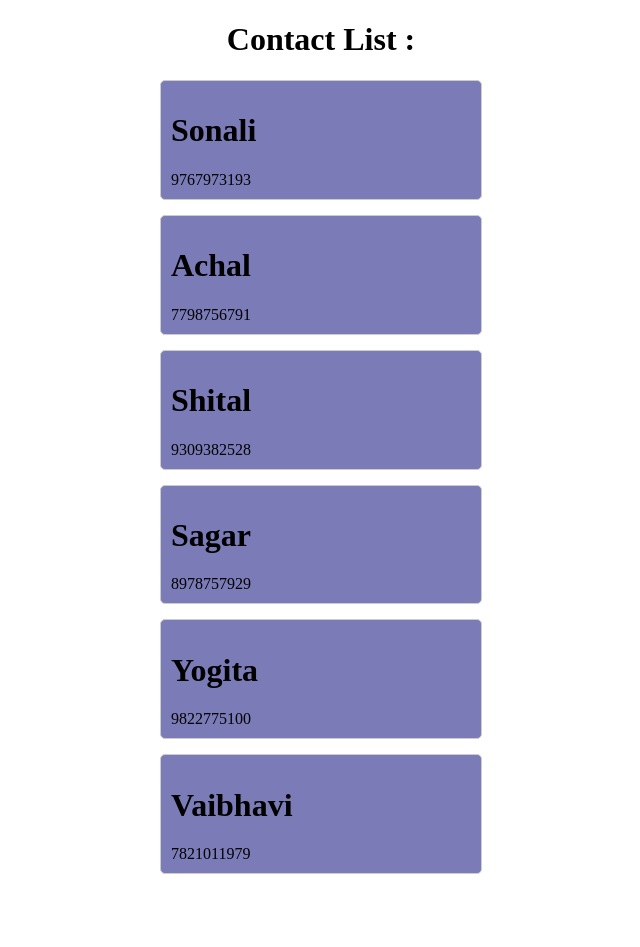
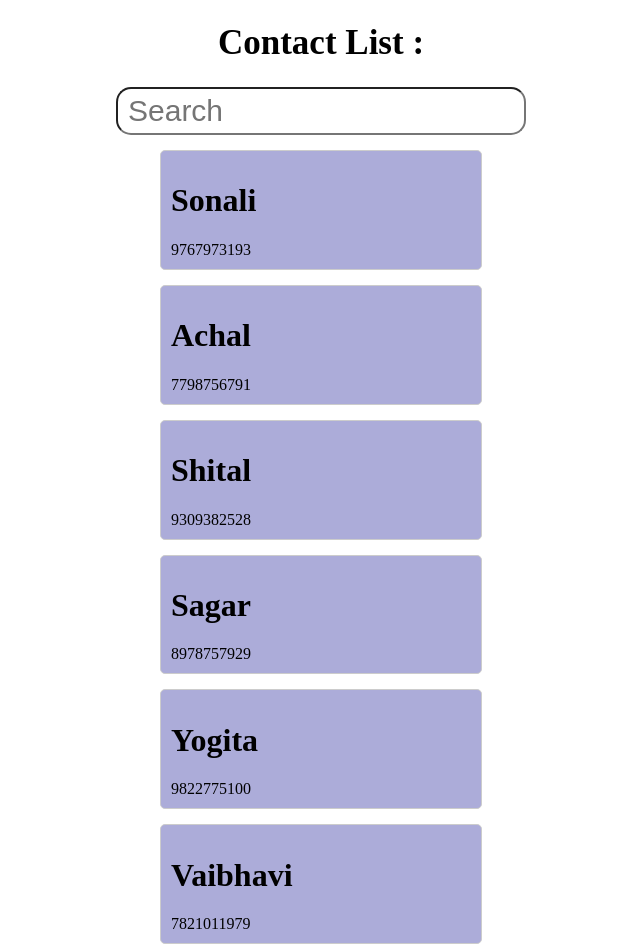
Before and after one commit to sonaligadekar20/Contact-List-App, a React app: page / in a window 1280 px wide. Shown: the whole page, without its empty margins (319-959 px from the left). Before the commit the page ends 889 px from the top, so only its background shows below. Built offline with nearby package versions, Linux system fonts and the light colour scheme.

Commit message:
search box added

```diff
--- a/src/components/ContactCard/ContactCard.css
+++ b/src/components/ContactCard/ContactCard.css
@@ -4,5 +4,5 @@
     border: 1px solid #ccc;
     border-radius: 5px;
     margin: 15px auto;
-    background-color: rgb(123, 123, 184);
+    background-color: rgb(172, 172, 217);
 }
--- a/src/views/App/App.css
+++ b/src/views/App/App.css
@@ -1,9 +1,11 @@
 .text-center{
     text-align: center;
+    font-size: 35px;
 }
 .search{
     display: block;
     margin: 0 auto;
     font-size: 30px;
-    padding: 5px 20px;
+    padding: 5px 10px;
+    border-radius: 15px;
 }
--- a/src/views/App/App.js
+++ b/src/views/App/App.js
@@ -10,7 +10,12 @@ function App() {
   return (
     <>
       <h1 className='text-center'>Contact List : {searchTerm}</h1>
-
+      <input type='text'
+        placeholder='Search'
+        className='search'
+        value={searchTerm}
+        onChange={(e) => { setSearchTerm(e.target.value) }}
+      />
       <div>
         {contacts.map((contact, index) => {
           const { name, mobile } = contact;
```
